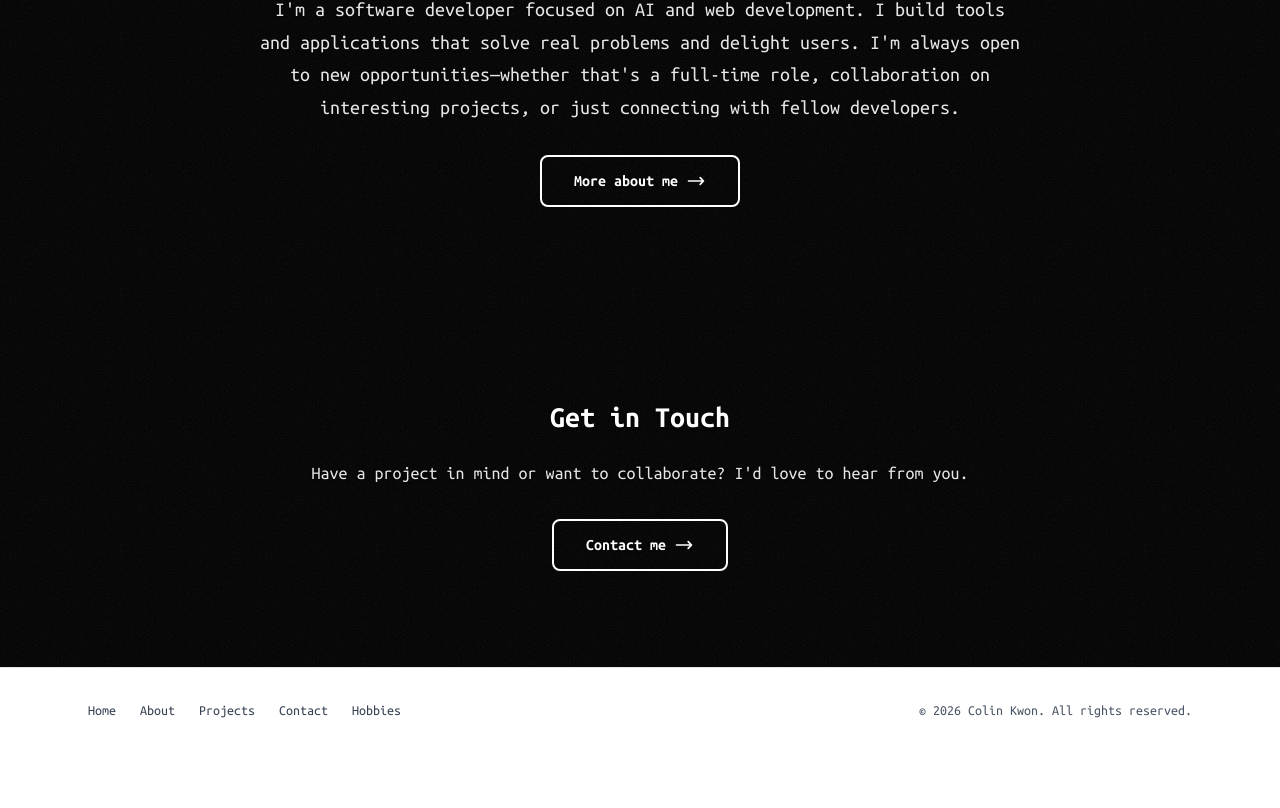
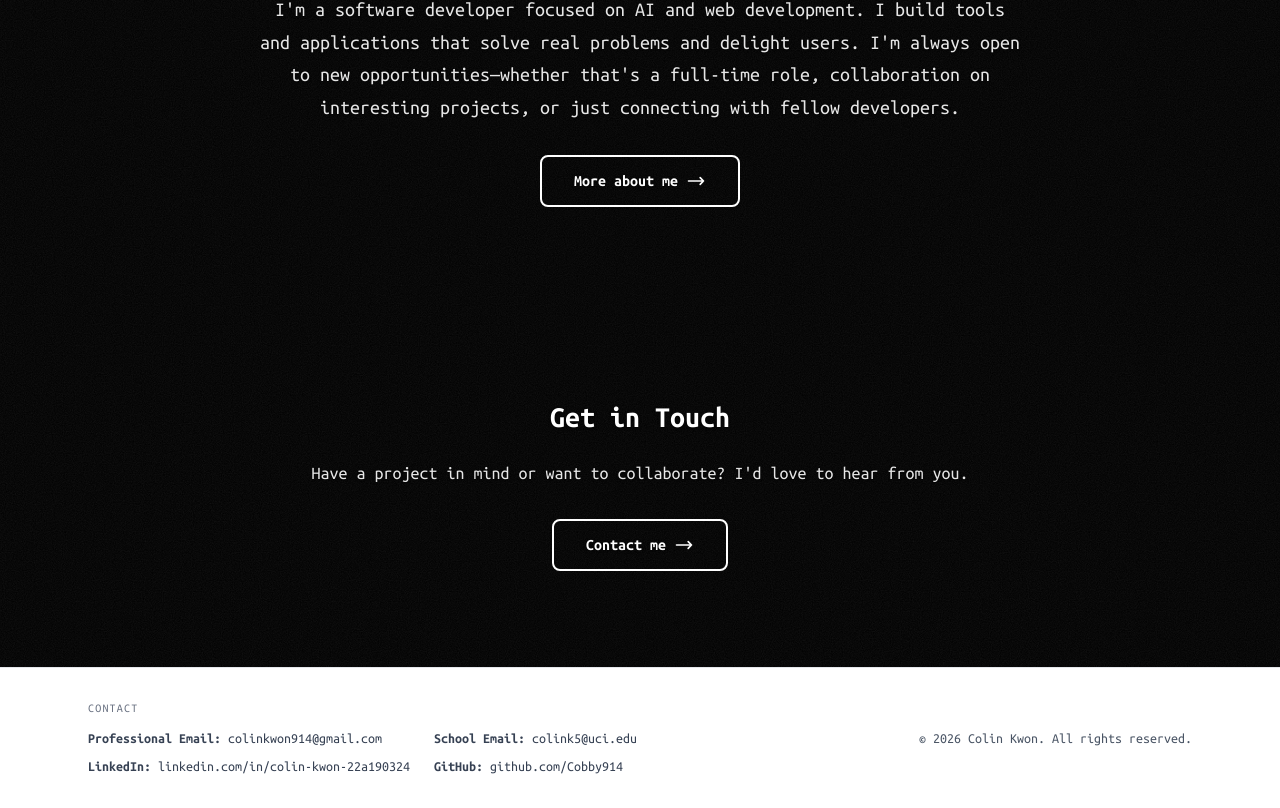
Before and after one commit to Cobby914/Personal_Website, a Next.js app: page / in a window 1280 px wide. Shown: the part 1605-2413 px from the top of the page. Before the commit the page ends 2357 px from the top, so only its background shows below. Built offline with nearby package versions, Linux system fonts and the light colour scheme.

Commit message:
Made footer hold contacts.

```diff
--- a/components/ui/Footer/Footer.jsx
+++ b/components/ui/Footer/Footer.jsx
@@ -1,13 +1,28 @@
 "use client";
 
-import Link from "next/link";
-
-const FOOTER_LINKS = [
-  { href: "/", label: "Home" },
-  { href: "/about", label: "About" },
-  { href: "/projects", label: "Projects" },
-  { href: "/contact", label: "Contact" },
-  { href: "/hobbies", label: "Hobbies" },
+const CONTACT_LINKS = [
+  {
+    href: "mailto:colinkwon914@gmail.com",
+    label: "Professional Email",
+    value: "colinkwon914@gmail.com",
+  },
+  {
+    href: "mailto:colink5@uci.edu",
+    label: "School Email",
+    value: "colink5@uci.edu",
+  },
+  {
+    href: "https://www.linkedin.com/in/colin-kwon-22a190324/",
+    label: "LinkedIn",
+    value: "linkedin.com/in/colin-kwon-22a190324",
+    isExternal: true,
+  },
+  {
+    href: "https://github.com/Cobby914",
+    label: "GitHub",
+    value: "github.com/Cobby914",
+    isExternal: true,
+  },
 ];
 
 export default function Footer() {
@@ -16,17 +31,24 @@ export default function Footer() {
   return (
     <footer className="mt-auto w-full min-w-full border-t border-gray-200 dark:border-gray-800 bg-white dark:bg-gray-950">
       <div className="mx-auto max-w-6xl px-6 py-8">
-        <div className="flex flex-col items-center gap-6 sm:flex-row sm:justify-between">
-          <div className="flex flex-wrap justify-center gap-x-6 gap-y-1">
-            {FOOTER_LINKS.map(({ href, label }) => (
-              <Link
+        <div className="flex flex-col items-center gap-6 sm:flex-row sm:items-center sm:justify-between">
+          <div className="text-center sm:text-left">
+            <p className="text-xs uppercase tracking-widest text-gray-500 dark:text-gray-400">
+              Contact
+            </p>
+            <div className="mt-3 grid grid-cols-2 gap-x-6 gap-y-2">
+              {CONTACT_LINKS.map(({ href, label, value, isExternal }) => (
+                <a
                 key={href}
                 href={href}
+                  target={isExternal ? "_blank" : undefined}
+                  rel={isExternal ? "noreferrer" : undefined}
                 className="text-sm text-gray-700 dark:text-gray-400 hover:text-gray-900 dark:hover:text-white transition-colors"
               >
-                {label}
-              </Link>
-            ))}
+                  <span className="font-semibold">{label}:</span> {value}
+                </a>
+              ))}
+            </div>
           </div>
 
           <div className="text-center sm:text-right">
```
